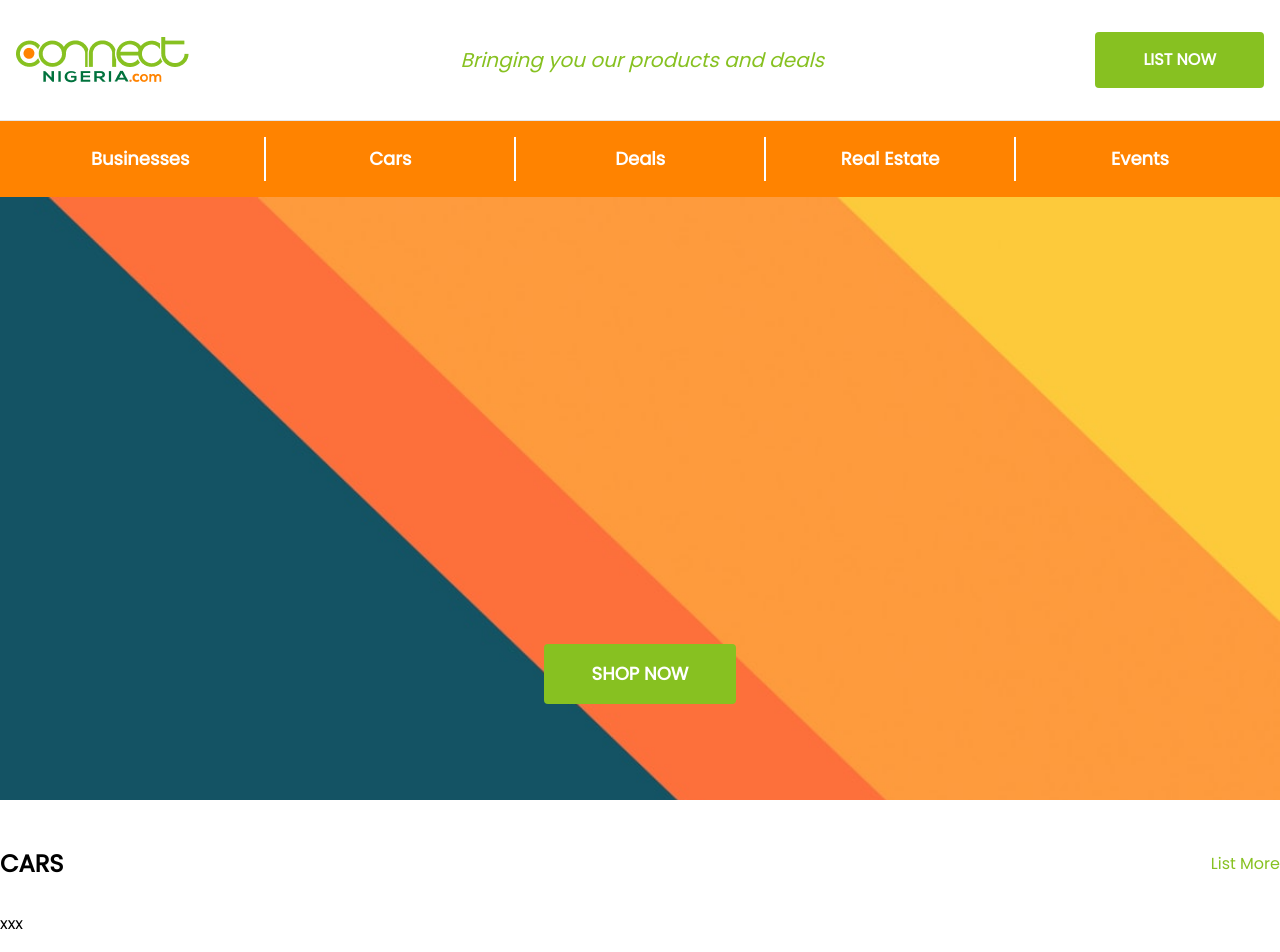
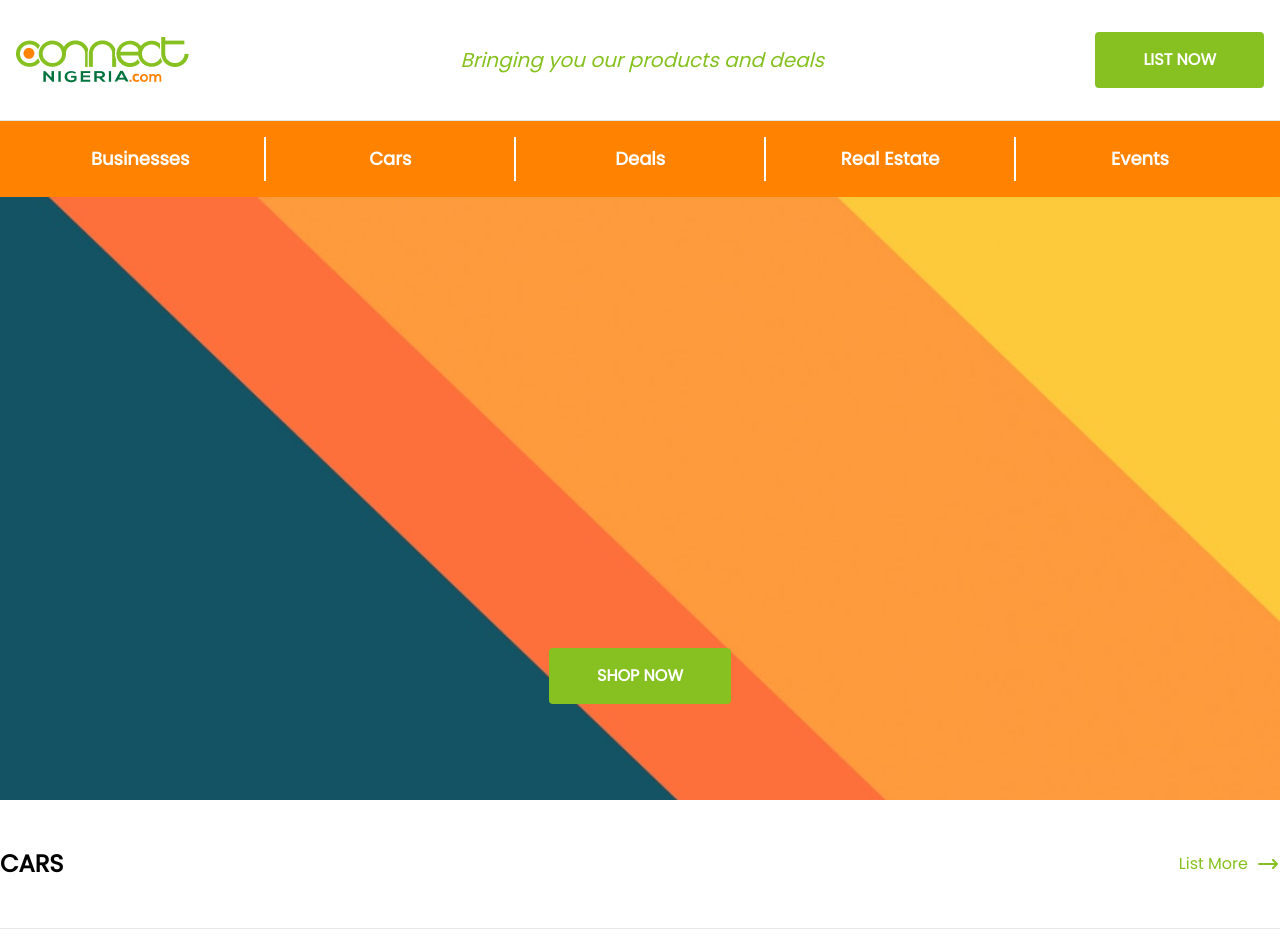
Before and after one commit to OgbeniHMMD/connect-nigeria, a Next.js app: page / in a window 1280 px wide. Shown: the top 952 px of the page. Built offline with nearby package versions, Linux system fonts and the light colour scheme.

Commit message:
Basic Components

```diff
--- /dev/null
+++ b/components/_partials/TheButton.tsx
@@ -0,0 +1,7 @@
+export default function TheButton({ children }) {
+  return (
+    <button className="bg-primary rounded font-bold text-sm text-white py-2 px-8 uppercase md:text-base lg:py-4 lg:px-12 hover:underline">
+      {children}
+    </button>
+  );
+}
--- /dev/null
+++ b/components/_partials/TheFooter.tsx
@@ -0,0 +1,18 @@
+export default function TheFooter() {
+  return (
+    <footer className="border-t py-8">
+      <div className="container mx-auto px-4">
+        <div className="flex flex-col space-y-4 text-center text-sm text-gray-800">
+          <div>
+            26A, Awori Road, Off Corporation Drive, Dolphine Estate, Ikoyi,
+            Lagos,Nigeria
+          </div>
+          <div>P:0809 800 5000</div>
+          <div>E: businesses@connectnigeria.com</div>
+
+          <div>social links here</div>
+        </div>
+      </div>
+    </footer>
+  );
+}
--- a/pages/index.tsx
+++ b/pages/index.tsx
@@ -2,6 +2,8 @@ import Head from "next/head";
 import Link from "next/link";
 import HomeTopNavigation from "../components/home/HomeTopNavigation";
 import TopNavigation from "../components/home/HomeTopNavigation";
+import TheButton from "../components/_partials/TheButton";
+import TheFooter from "../components/_partials/TheFooter";
 
 export default function HomePage() {
   return (
@@ -29,9 +31,7 @@ export default function HomePage() {
                 Bringing you our products and deals
               </div>
               <div>
-                <button className="bg-primary rounded font-bold text-sm text-white py-2 px-8 uppercase md:text-base lg:py-4 lg:px-12">
-                  List now
-                </button>
+                <TheButton>List now</TheButton>
               </div>
             </div>
           </header>
@@ -42,9 +42,7 @@ export default function HomePage() {
             className="bg-no-repeat bg-cover bg-fixed flex h-full p-8 justify-center items-end lg:p-24"
             style={{ backgroundImage: `url(/images/hero-bg.jpeg)` }}
           >
-            <button className="bg-primary rounded font-bold text-sm text-white py-2 px-8 uppercase md:text-base md:text-lg md:py-4 md:px-12">
-              Shop now
-            </button>
+            <TheButton>Shop now</TheButton>
           </section>
         </section>
 
@@ -52,27 +50,30 @@ export default function HomePage() {
           <div className="container mx-auto">
             <nav className="flex justify-between items-center">
               <h2 className="font-bold text-lg uppercase lg:text-2xl">Cars</h2>
-              <a className="font-medium text-primary">List More</a>
+              <a className="flex font-medium space-x-2 text-primary items-center">
+                <div>List More</div>
+                <svg
+                  xmlns="http://www.w3.org/2000/svg"
+                  className="h-6 w-6"
+                  fill="none"
+                  viewBox="0 0 24 24"
+                  stroke="currentColor"
+                >
+                  <path
+                    strokeLinecap="round"
+                    strokeLinejoin="round"
+                    strokeWidth={2}
+                    d="M17 8l4 4m0 0l-4 4m4-4H3"
+                  />
+                </svg>
+              </a>
             </nav>
-            <div className="py-8">xxx</div>
+            <div className="grid grid-cols-3 grid-colpy-8"></div>
           </div>
         </div>
       </main>
 
-      <footer className="border-t py-8">
-        <div className="container mx-auto px-4">
-          <div className="flex flex-col space-y-4 text-center text-sm text-gray-800">
-            <div>
-              26A, Awori Road, Off Corporation Drive, Dolphine Estate, Ikoyi,
-              Lagos,Nigeria
-            </div>
-            <div>P:0809 800 5000</div>
-            <div>E: businesses@connectnigeria.com</div>
-
-            <div>social links here</div>
-          </div>
-        </div>
-      </footer>
+      <TheFooter />
     </div>
   );
 }
```
Also changed, not shown: public/images/dummy-car.jpeg (added).
